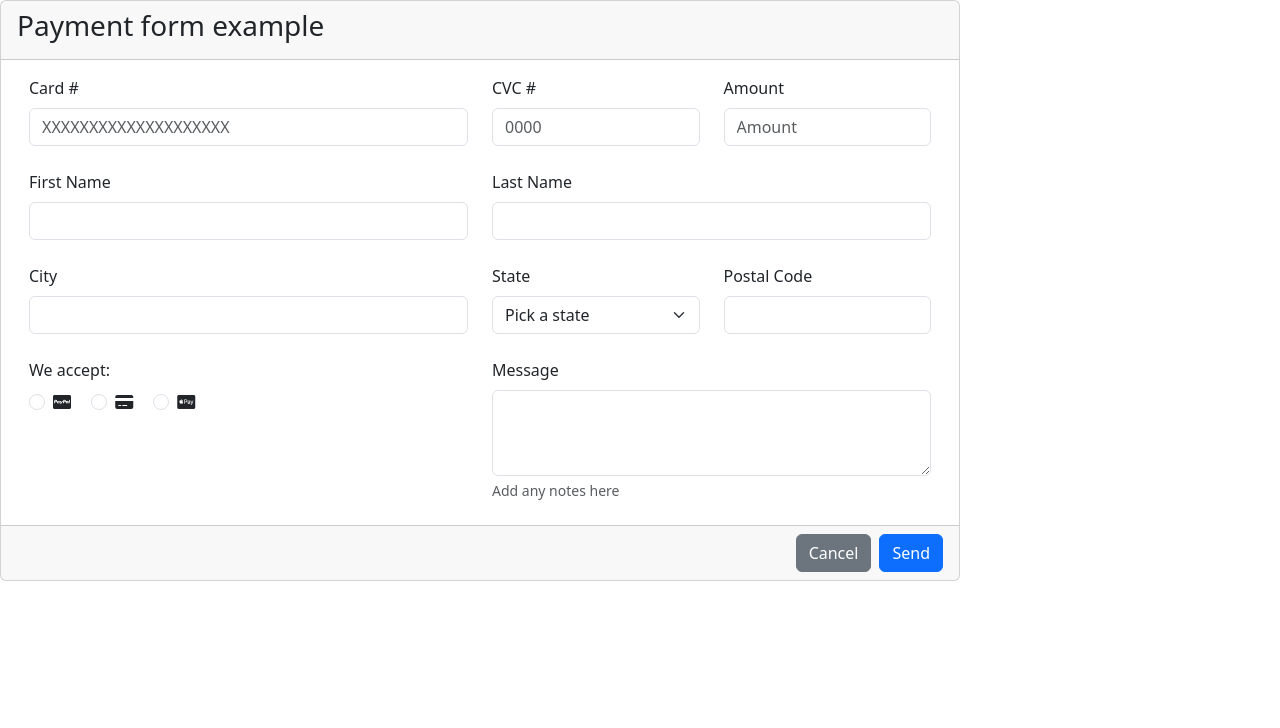
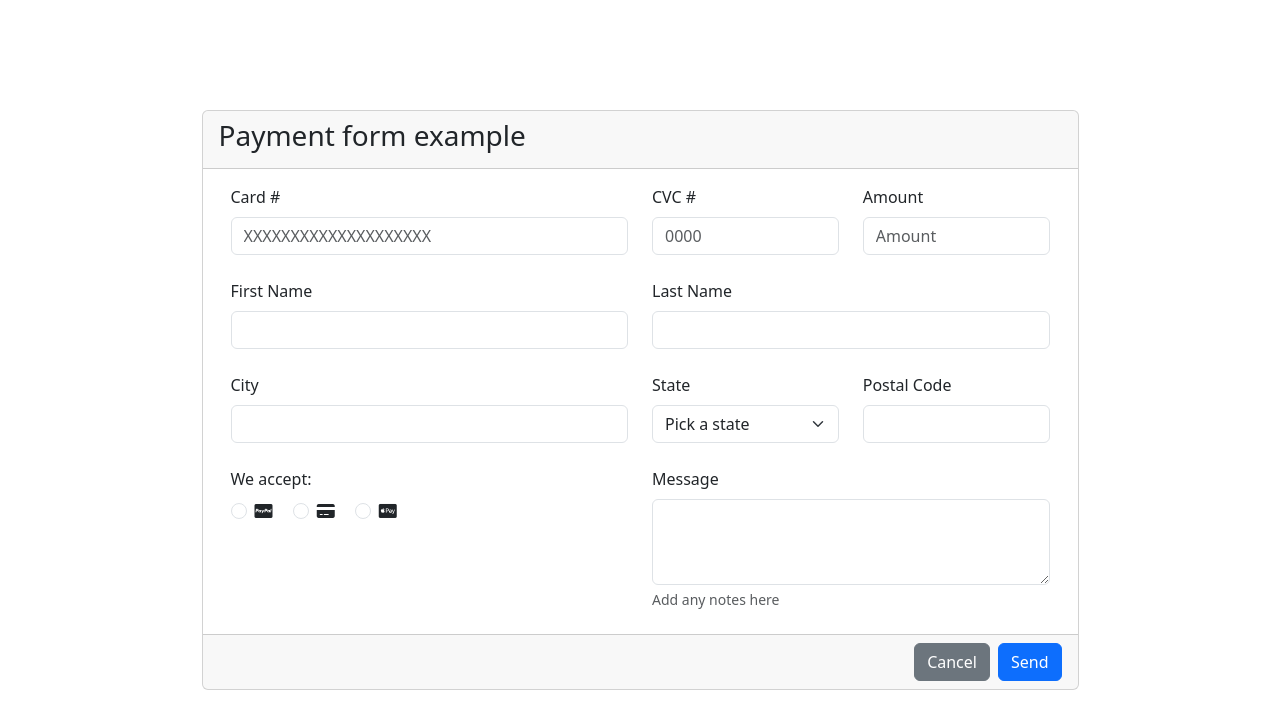
Before and after one commit to 4GeeksAcademy/FS-PT-81-Jose-HTML-Forms, a plain HTML site: page index.html in a window 1280 px wide. Drawn offline with nearby package versions, Linux system fonts and the light colour scheme.

Commit message:
Add files via upload

```diff
--- /dev/null
+++ b/estilos.css
@@ -0,0 +1,7 @@
+form{
+    min-height: 100vh;
+    display: flex;
+    flex-direction: column;
+    align-items: center;
+    justify-content: center;
+}
--- a/index.html
+++ b/index.html
@@ -5,6 +5,7 @@
     <meta charset="UTF-8">
     <meta name="viewport" content="width=device-width, initial-scale=1.0">
     <title>Document</title>
+    <link rel="stylesheet" href="estilos.css">
     <link href="https://cdn.jsdelivr.net/npm/bootstrap@5.3.3/dist/css/bootstrap.min.css" rel="stylesheet"
         integrity="sha384-QWTKZyjpPEjISv5WaRU9OFeRpok6YctnYmDr5pNlyT2bRjXh0JMhjY6hW+ALEwIH" crossorigin="anonymous">
     <link rel="stylesheet" href="https://cdnjs.cloudflare.com/ajax/libs/font-awesome/6.6.0/css/all.min.css"
@@ -15,7 +16,7 @@
 <body>
 
     <form>
-        <div class="card" style="width: 60rem;">
+        <div class="card">
             <div class="card-header">
                 <h3>Payment form example</h3>
             </div>
@@ -24,17 +25,17 @@
                     <div class="row">
                         <div class="col-12 col-sm-6">
                             <label for="formGroupExampleInput" class="form-label">Card #</label>
-                            <input type="text" class="form-control" id="formGroupExampleInput"
+                            <input type="number" class="form-control" id="formGroupExampleInput"
                                 placeholder="XXXXXXXXXXXXXXXXXXXX" required>
                         </div>
                         <div class="col-6 col-sm-3">
                             <label for="formGroupExampleInput" class="form-label">CVC #</label>
-                            <input type="text" class="form-control" id="formGroupExampleInput" placeholder="0000"
+                            <input type="number" class="form-control" id="formGroupExampleInput" placeholder="0000"
                                 required>
                         </div>
                         <div class="col-6 col-sm-3">
                             <label for="formGroupExampleInput" class="form-label">Amount</label>
-                            <input type="text" class="form-control" id="formGroupExampleInput" placeholder="Amount"
+                            <input type="number" class="form-control" id="formGroupExampleInput" placeholder="Amount"
                                 required>
                         </div>
                     </div>
@@ -53,11 +54,11 @@
                 </div>
                 <div class="container-fluid mb-4">
                     <div class="row">
-                        <div class="col-12 col-sm-6">
+                        <div class="col-12 col-md-6">
                             <label for="formGroupExampleInput" class="form-label">City</label>
                             <input type="text" class="form-control" id="formGroupExampleInput" placeholder="" required>
                         </div>
-                        <div class="col-6 col-sm-3">
+                        <div class="col-6 col-md-3">
                             <label for="formGroupExampleInput" class="form-label">State</label>
                             <select class="form-select" aria-label="Default select example" required>
                                 <option value="" disabled selected>Pick a state</option>
@@ -66,9 +67,10 @@
                                 <option value="Barcelona">Barcelona</option>
                             </select>
                         </div>
-                        <div class="col-6 col-sm-3">
+                        <div class="col-6 col-md-3">
                             <label for="" class="form-label">Postal Code</label>
-                            <input type="text" class="form-control" id="formGroupExampleInput" placeholder="" required>
+                            <input type="number" class="form-control" id="formGroupExampleInput" placeholder=""
+                                required>
                         </div>
                     </div>
                 </div>
```
